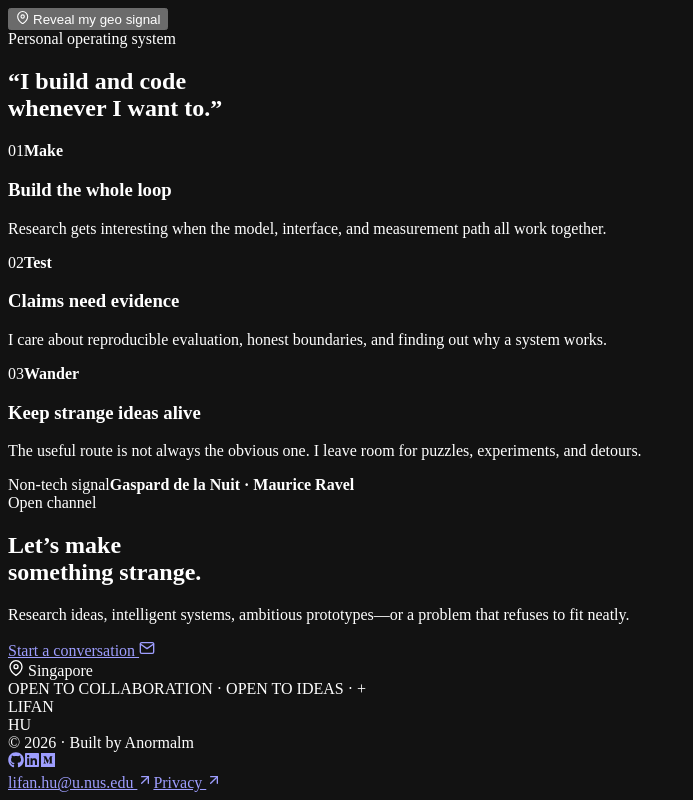
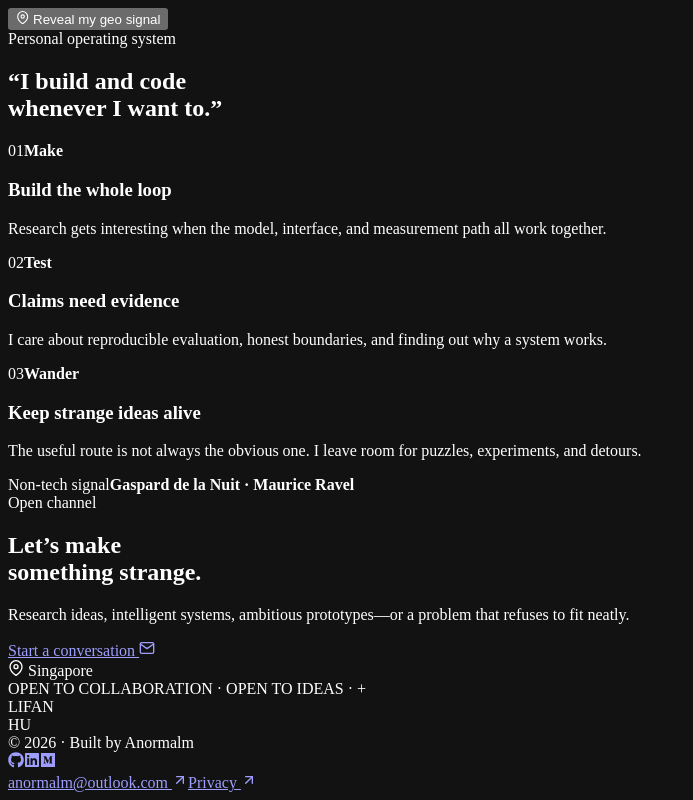
Before and after one commit to Anormalm/anormalm.github.io, a React (Vite) app: page / in a window 1280 px wide. Shown: the part 1434-2234 px from the top of the page, without its empty margins (0-693 px from the left). Built offline with nearby package versions, Linux system fonts and the light colour scheme.

Commit message:
Update contact email

```diff
--- a/src/pages/Contact.jsx
+++ b/src/pages/Contact.jsx
@@ -4,8 +4,8 @@ import { FiArrowUpRight, FiMail, FiMapPin } from 'react-icons/fi';
 const CHANNELS = [
   {
     label: 'Email',
-    value: 'lifan.hu@u.nus.edu',
-    href: 'mailto:lifan.hu@u.nus.edu',
+    value: 'anormalm@outlook.com',
+    href: 'mailto:anormalm@outlook.com',
     icon: <FiMail />,
   },
   {
@@ -56,7 +56,7 @@ const Contact = () => {
               Tell me what you’re building or investigating, where you think our interests overlap, and what kind of
               conversation would be useful.
             </p>
-            <a href="mailto:lifan.hu@u.nus.edu" className="button-primary mt-7">
+            <a href="mailto:anormalm@outlook.com" className="button-primary mt-7">
               Email Lifan <FiMail />
             </a>
 
--- a/src/pages/Home.jsx
+++ b/src/pages/Home.jsx
@@ -319,7 +319,7 @@ const Home = () => {
               <a key={label} href={href} target="_blank" rel="noreferrer" aria-label={label}>{icon}</a>
             ))}
           </div>
-          <a href="mailto:lifan.hu@u.nus.edu">lifan.hu@u.nus.edu <FiArrowUpRight /></a>
+          <a href="mailto:anormalm@outlook.com">anormalm@outlook.com <FiArrowUpRight /></a>
           <Link to="/privacy">Privacy <FiArrowUpRight /></Link>
         </div>
       </footer>
--- a/src/pages/Privacy.jsx
+++ b/src/pages/Privacy.jsx
@@ -47,7 +47,7 @@ const Privacy = () => (
             to remove the displayed estimate. IP geolocation is approximate and can be wrong, especially with VPNs,
             mobile networks, or shared connections.
           </p>
-          <a href="mailto:lifan.hu@u.nus.edu">Privacy question <FiArrowUpRight /></a>
+          <a href="mailto:anormalm@outlook.com">Privacy question <FiArrowUpRight /></a>
         </article>
       </div>
 
```
